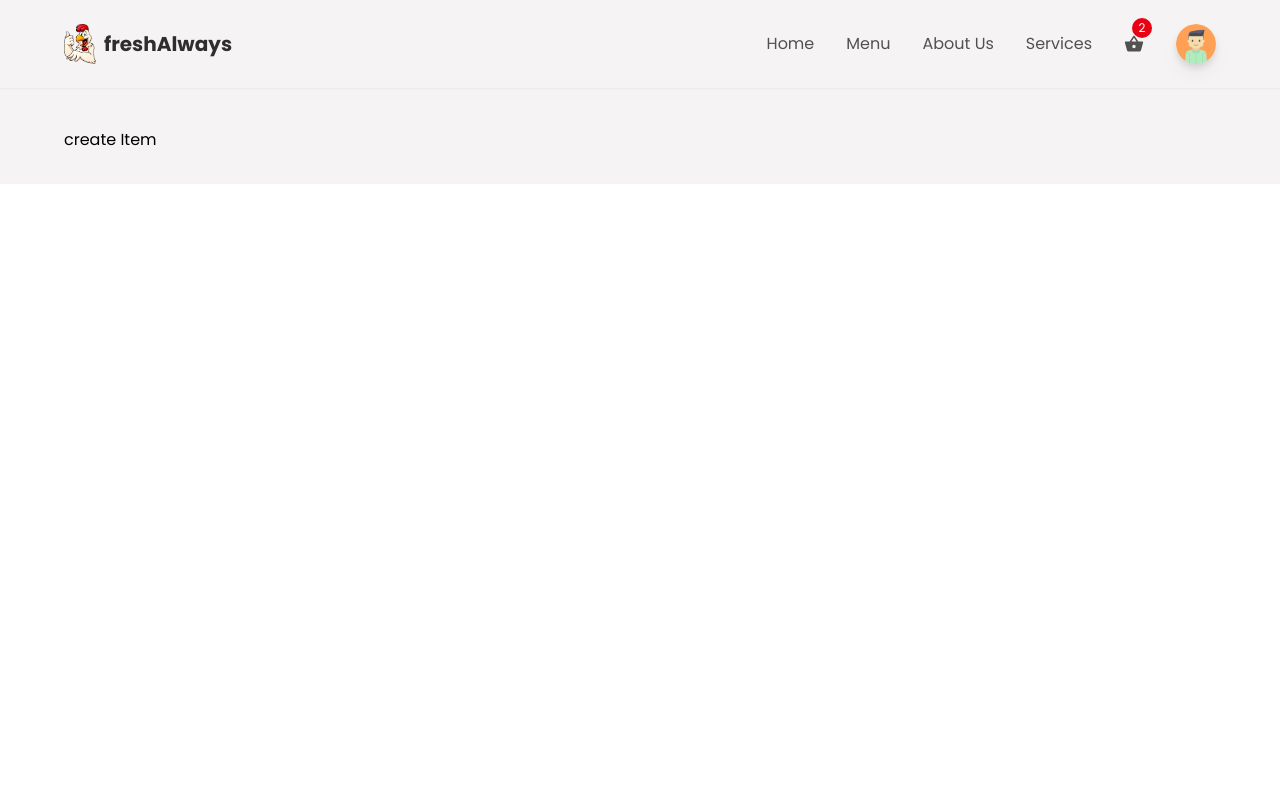
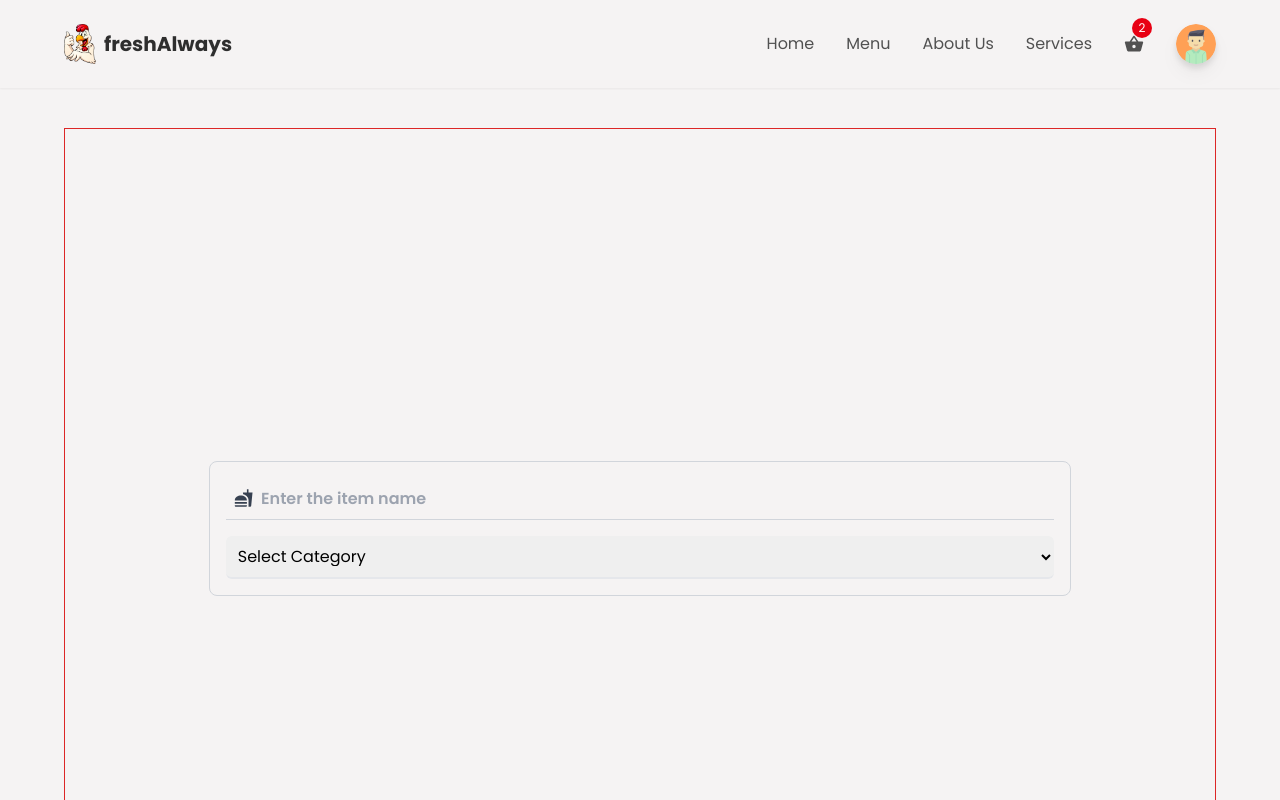
Before and after one commit to Abideen-program/resturant, a React (Vite) app: page /create in a window 1280 px wide. Shown: the top 800 px of the page. Built offline with nearby package versions, Linux system fonts and the light colour scheme.

Commit message:
created redux store for creating item

```diff
--- a/src/components/CreateItem/CreateItem.jsx
+++ b/src/components/CreateItem/CreateItem.jsx
@@ -1,7 +1,75 @@
 import React from "react";
+import { motion } from "framer-motion";
+import { useDispatch, useSelector } from "react-redux";
+import { setTitle, setCategory } from "../Store/features/newItemSlice";
+import { MdFastfood } from "react-icons/md";
+
+import { categories } from "../../utils/foodData";
 
 const CreateItem = () => {
-  return <div className="mt-16 md:mt-24 p-8 px-16 w-full">create Item</div>;
+  const field = useSelector((state) => state.newItem.field);
+  const alertStatus = useSelector((state) => state.newItem.alertStatus);
+  const message = useSelector((state) => state.newItem.message);
+  const title = useSelector((state) => state.newItem.title);
+  const category = useSelector((state) => state.newItem.category);
+  const dispatch = useDispatch();
+
+  return (
+    <div className="mt-16 md:mt-24 p-8 md:px-16 w-full">
+      <div className="w-full min-h-screen flex border border-red-600 items-center justify-center">
+        <div className="border border-gray-300 p-4 w-[95%] md:w-[75%] rounded-lg flex flex-col items-center justify- gap-4">
+          {field && (
+            <motion.p
+              initial={{ opacity: 0 }}
+              animate={{ opacity: 1 }}
+              exit={{ opacity: 0 }}
+              className={`w-full p-2 text-center rounded-lg text-lg font-semibold ${
+                alertStatus === "danger"
+                  ? "bg-red-400 text-red-800"
+                  : "bg-emerald-400 text-emerald-800"
+              }`}
+            >
+              {message}
+            </motion.p>
+          )}
+
+          <div className="border-b border-gray-300 p-2 flex items-center gap-2 w-full">
+            <MdFastfood className="text-xl text-gray-700" />
+            <input
+              type="text"
+              required
+              value={title}
+              placeholder="Enter the item name"
+              onChange={(e) => dispatch(setTitle(e.target.value))}
+              className="w-full h-full outline-none border-none font-semibold text-textColor bg-transparent placeholder:text-gray-400"
+            />
+          </div>
+
+          <div className="w-full">
+            <select
+              className="outline-none w-full p-2 rounded-md border-b-2 border-gray-200 cursor-pointer"
+              onChange={(e) => dispatch(setCategory(e.target.value))}
+            >
+              <option value="other" className="bg-white">
+                Select Category
+              </option>
+              {categories?.map((cate) => {
+                return (
+                  <option
+                    key={cate.id}
+                    value={cate.urlParamName}
+                    className="text-base border-0 outline-none capitalize bg-white text-headingColor"
+                  >
+                    {cate.name}
+                  </option>
+                );
+              })}
+            </select>
+          </div>
+        </div>
+      </div>
+    </div>
+  );
 };
 
 export default CreateItem;
--- a/src/components/Home/SecondSection.jsx
+++ b/src/components/Home/SecondSection.jsx
@@ -1,7 +1,7 @@
 import React from "react";
 
 import Herobg from "../../assets/heroBg.png";
-import { imageData } from "../../utils/homeFourImages";
+import { imageData } from "../../utils/foodData";
 
 const SecondSection = () => {
   return (
@@ -13,14 +13,14 @@ const SecondSection = () => {
           className="ml-auto w-full lg:w-[400px] h-[400px] lg:h-[470px] "
         />
 
-        <div className="w-full h-full gap-2 flex flex-wrap items-center justify-center lg:px-[50px] xl:px-20 absolute top-0 left-0 overflow-hidden md:overflow-auto">
+        <div className="w-full h-full gap-4 md:gap-2 flex flex-wrap items-center justify-center lg:px-[50px] xl:px-20 absolute top-0 left-0 overflow-hidden md:overflow-auto">
           {imageData.map((image) => {
             return (
-              <div className=" w-[150px] lg:w-[160px] lg:min-w-[160px] p-4 bg-cardOverlay backdrop-blur-md flex flex-col items-center justify-center rounded-2xl">
+              <div key={image.id} className=" w-[150px] lg:w-[160px] lg:min-w-[160px] p-4 bg-cardOverlay backdrop-blur-md flex flex-col items-center justify-center rounded-2xl">
                 <img
                   src={image.imageSrc}
                   alt="icecream"
-                  className="w-20 lg:w-28 -mt-10 lg:-mt-16"
+                  className="w-[70px] lg:w-28 -mt-8 md:-mt-10 lg:-mt-16"
                 />
                 <p className="text-[14px] md:text-base text-textColor font-semibold">
                   {image.name}
--- a/src/components/Main/MainContainer.jsx
+++ b/src/components/Main/MainContainer.jsx
@@ -6,7 +6,6 @@ const MainContainer = () => {
   return (
     <main>
       <Home />
-     <div>Hello</div>
     </main>
   );
 };
--- a/src/components/Store/app/store.js
+++ b/src/components/Store/app/store.js
@@ -1,10 +1,12 @@
 import { configureStore } from "@reduxjs/toolkit";
 
 import userReducer from "../features/userSlice";
+import newItemReducer from "../features/newItemSlice";
 
 const store = configureStore({
   reducer: {
     user: userReducer,
+    newItem: newItemReducer,
   },
 });
 
--- /dev/null
+++ b/src/components/Store/features/newItemSlice.js
@@ -0,0 +1,61 @@
+import { createSlice } from "@reduxjs/toolkit";
+
+const initialState = {
+  title: "",
+  calories: "",
+  price: "",
+  category: null,
+  imageAsset: null,
+  field: false,
+  alertStatus: "danger",
+  message: null,
+  isLoading: false,
+};
+
+const newItemSlice = createSlice({
+  name: "newItem",
+  initialState,
+  reducers: {
+    setTitle(state, action) {
+      state.title = action.payload;
+    },
+    setCalories(state, action) {
+      state.calories = action.payload;
+    },
+    setPrice(state, action) {
+      state.price = action.payload;
+    },
+    setCategory(state, action) {
+      state.category = action.payload;
+    },
+    setImageAsset(state, action) {
+      state.imageAsset = action.payload;
+    },
+    setField(state, action) {
+      state.field = action.payload;
+    },
+    setAlertStatus(state, action) {
+      state.alertStatus = action.payload;
+    },
+    setMessage(state, action) {
+      state.message = action.payload;
+    },
+    setLoading(state, action) {
+      state.isLoading = action.payload;
+    },
+  },
+});
+
+export default newItemSlice.reducer;
+
+export const {
+  setTitle,
+  setCalories,
+  setPrice,
+  setCategory,
+  setImageAsset,
+  setField,
+  setAlertStatus,
+  setMessage,
+  setLoading,
+} = newItemSlice.actions;
--- a/src/utils/homeFourImages.js
+++ b/src/utils/foodData.js
@@ -2,6 +2,7 @@ import I1 from "../assets/i1.png";
 import F1 from "../assets/f1.png";
 import C3 from "../assets/c3.png";
 import Fi1 from "../assets/fi1.png";
+import { m } from "framer-motion";
 
 export const imageData = [
   {
@@ -33,3 +34,47 @@ export const imageData = [
     imageSrc: Fi1,
   },
 ];
+
+export const categories = [
+  {
+    id: 1,
+    name: "Chicken",
+    urlParamName: "chicken",
+  },
+
+  {
+    id: 2,
+    name: "Curry",
+    urlParamName: "curry",
+  },
+
+  {
+    id: 3,
+    name: "Rice",
+    urlParamName: "rice",
+  },
+
+  {
+    id: 4,
+    name: "Fish",
+    urlParamName: "fish",
+  },
+
+  {
+    id: 5,
+    name: "Fruits",
+    urlParamName: "fruits",
+  },
+
+  {
+    id: 6,
+    name: "Icecreams",
+    urlParamName: "icecreams",
+  },
+
+  {
+    id: 7,
+    name: "Soft drinks",
+    urlParamName: "drinks",
+  },
+];
```
